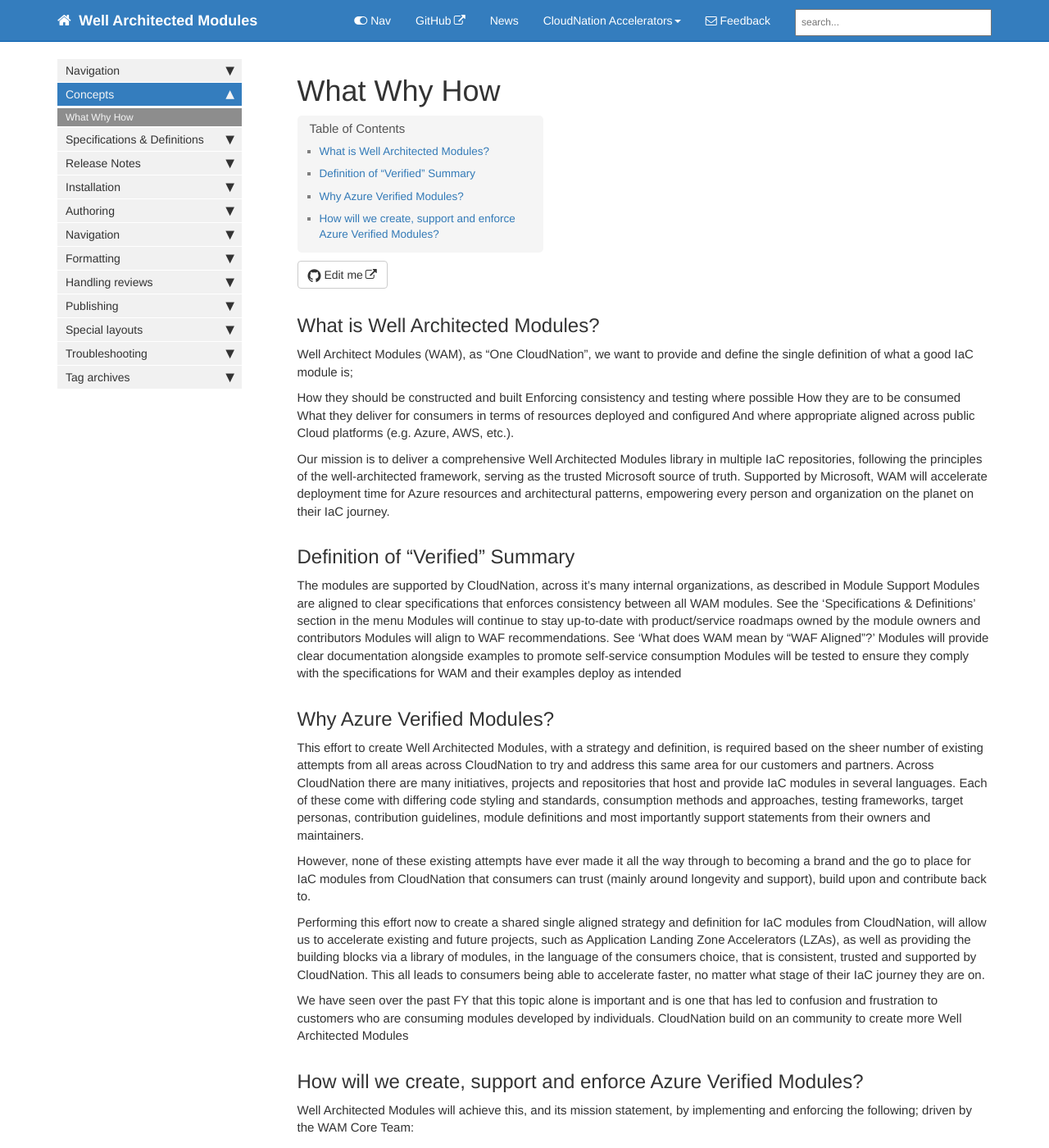
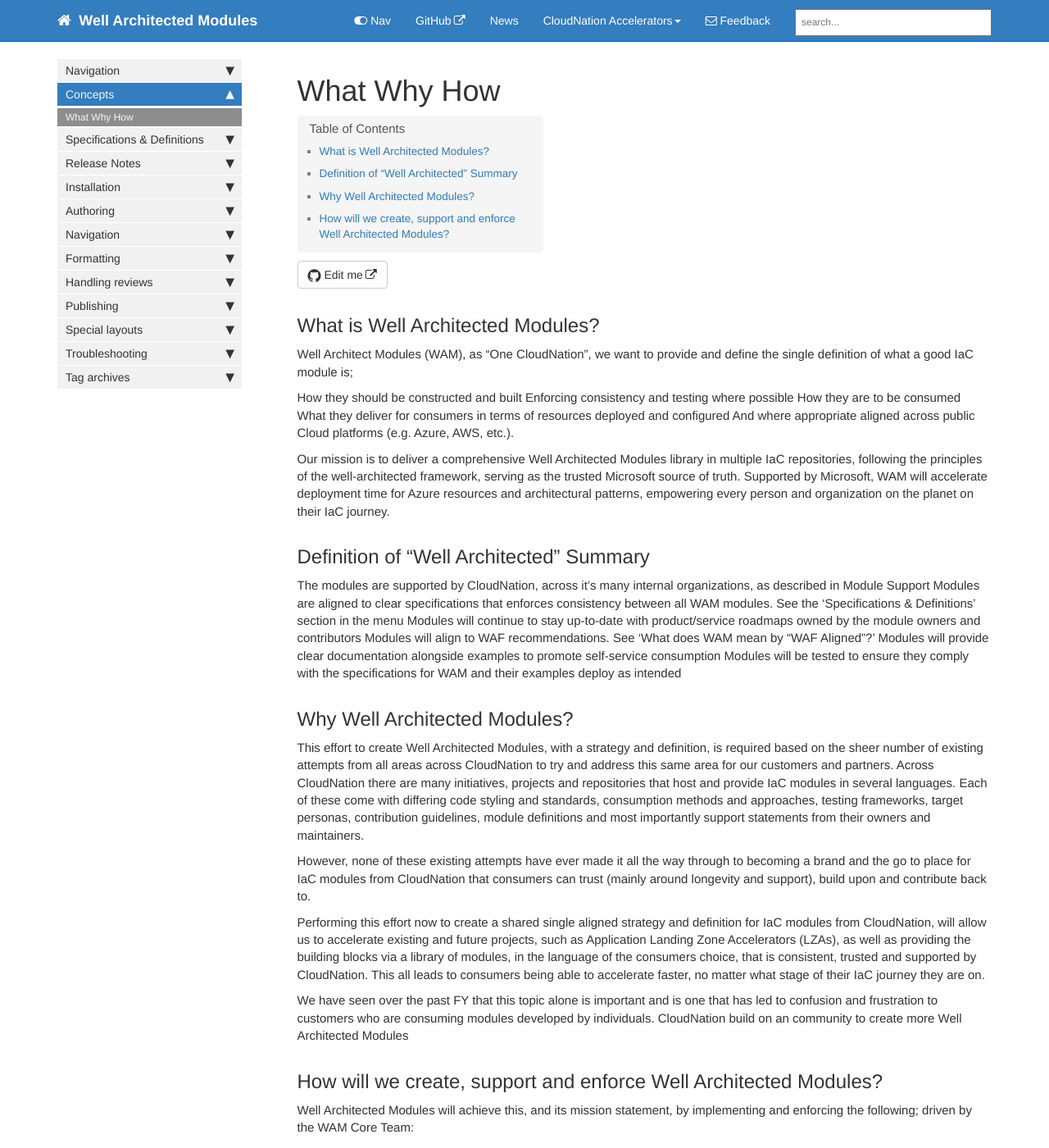
Before and after one commit to CloudNationHQ/well-architected-modules, a Jekyll site: the page built from pages/mydoc/mydoc_cn_concepts_what_why_how.md, in a window 1280 px wide and 1400 px high. Shown: the whole window at 82% size. Built offline with Jekyll 4.4.1, drawn with Linux system fonts in a browser that asks for light colours; comment, search, counter and statistics services are not loaded.

Commit message:
commit changes

```diff
--- a/pages/mydoc/mydoc_cn_concepts_what_why_how.md
+++ b/pages/mydoc/mydoc_cn_concepts_what_why_how.md
@@ -16,7 +16,7 @@
 
 Our mission is to deliver a comprehensive Well Architected Modules library in multiple IaC repositories, following the principles of the well-architected framework, serving as the trusted Microsoft source of truth. Supported by Microsoft, WAM will accelerate deployment time for Azure resources and architectural patterns, empowering every person and organization on the planet on their IaC journey.
 
-## Definition of "Verified" Summary
+## Definition of "Well Architected" Summary
 
 The modules are supported by CloudNation, across it's many internal organizations, as described in Module Support
 Modules are aligned to clear specifications that enforces consistency between all WAM modules. See the 'Specifications & Definitions' section in the menu
@@ -25,7 +25,7 @@
 Modules will provide clear documentation alongside examples to promote self-service consumption
 Modules will be tested to ensure they comply with the specifications for WAM and their examples deploy as intended
 
-## Why Azure Verified Modules?
+## Why Well Architected Modules?
 
 This effort to create Well Architected Modules, with a strategy and definition, is required based on the sheer number of existing attempts from all areas across CloudNation to try and address this same area for our customers and partners. Across CloudNation there are many initiatives, projects and repositories that host and provide IaC modules in several languages. Each of these come with differing code styling and standards, consumption methods and approaches, testing frameworks, target personas, contribution guidelines, module definitions and most importantly support statements from their owners and maintainers.
 
@@ -35,7 +35,7 @@
 
 We have seen over the past FY that this topic alone is important and is one that has led to confusion and frustration to customers who are consuming modules developed by individuals. CloudNation build on an community to create more Well Architected Modules
 
-## How will we create, support and enforce Azure Verified Modules?
+## How will we create, support and enforce Well Architected Modules?
 Well Architected Modules will achieve this, and its mission statement, by implementing and enforcing the following; driven by the WAM Core Team:
 
 Publishing WAM modules to their respective public registries for consumption
```
